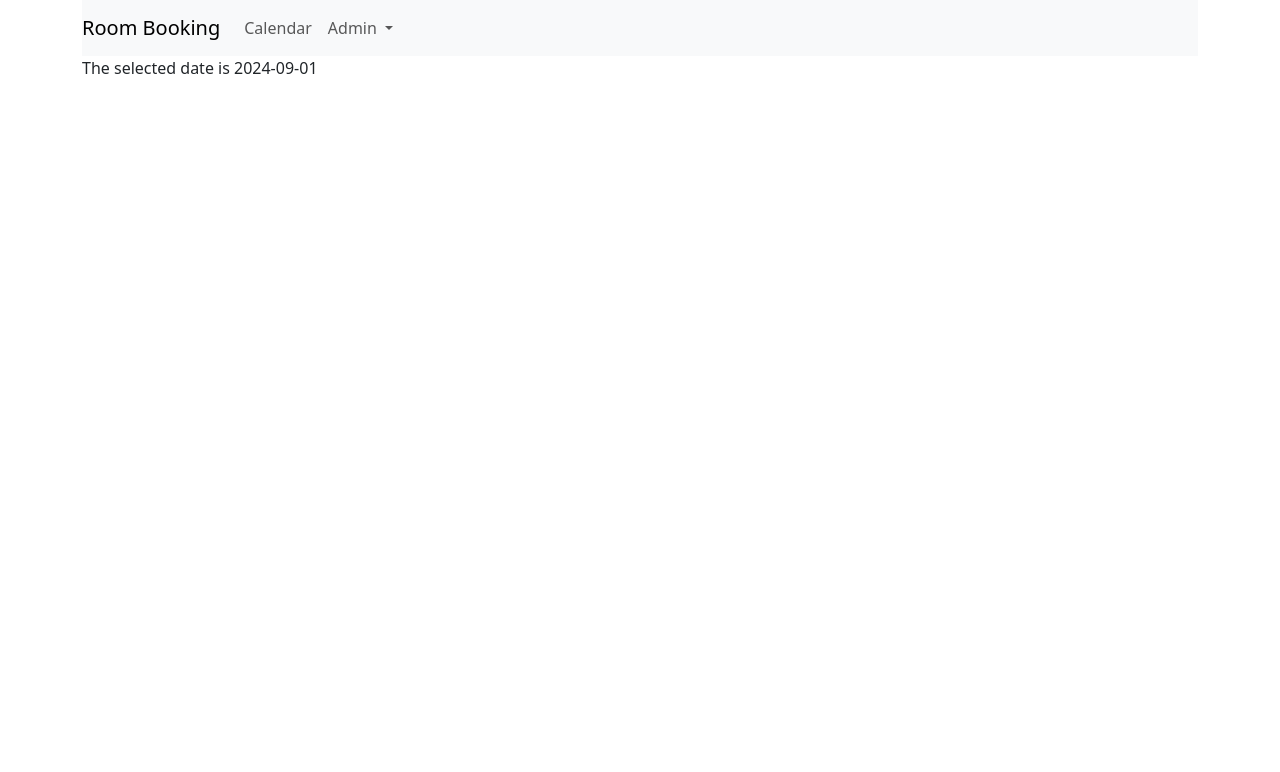
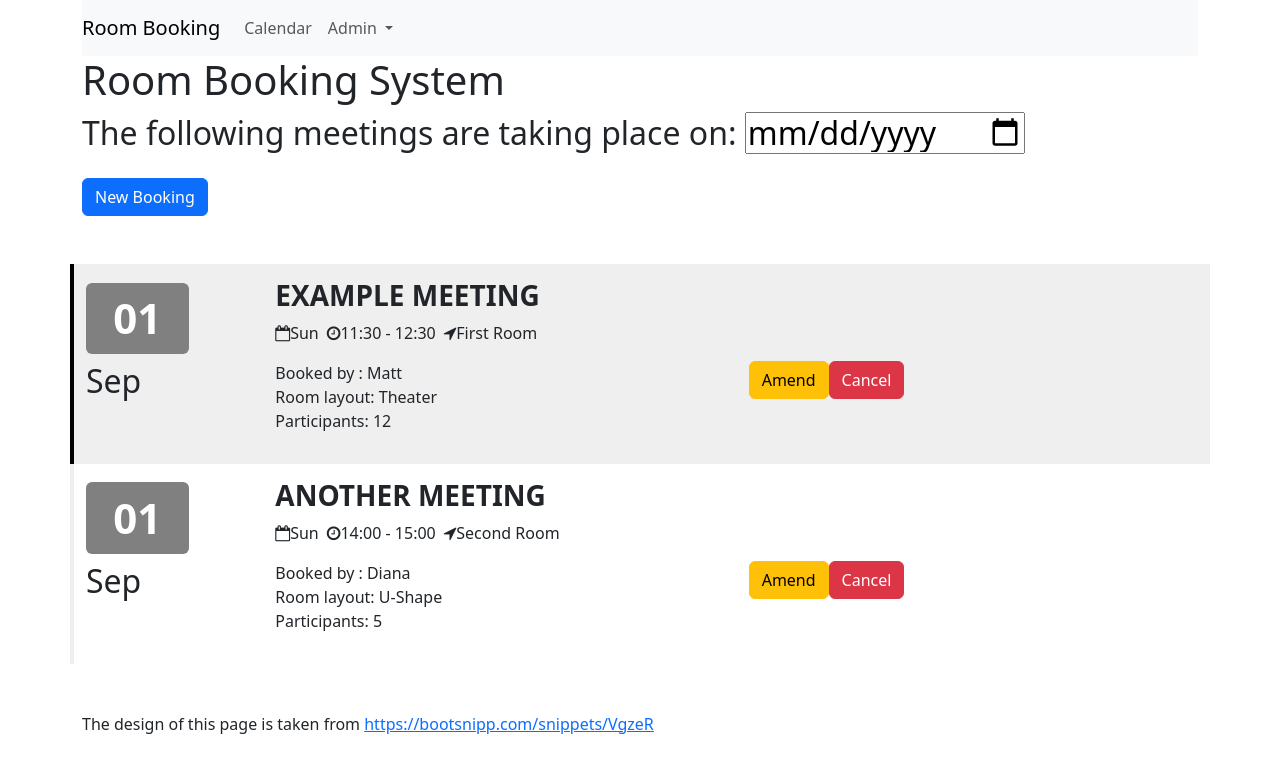
Before and after one commit to Koeco97/RoomBookingClient, an Angular app: page / in a window 1280 px wide. Shown: the top 772 px of the page. Built offline with nearby package versions, Linux system fonts and the light colour scheme.

Commit message:
chapter 9 exercise 4

```diff
--- a/src/app/calendar/calendar.component.css
+++ b/src/app/calendar/calendar.component.css
@@ -0,0 +1,3 @@
+.badge-secondary{
+  background-color: grey;
+}
--- a/src/app/calendar/calendar.component.html
+++ b/src/app/calendar/calendar.component.html
@@ -1 +1,37 @@
-<p>The selected date is {{selectedDate | date:'yyy-MM-dd'}}</p>
+<h1>Room Booking System</h1>
+
+<h2>The following meetings are taking place on: <input type="date"/></h2>
+
+<a class="btn btn-primary mt-3 mb-5">New Booking</a>
+
+<!-- only show this h3 if there are no bookings! -->
+<h3 class="mt-5" *ngIf="bookings.length === 0">There are no meetings currently scheduled for this date.</h3>
+
+<div class="row row-striped" *ngFor="let booking of bookings"> <!-- repeat this div for each booking -->
+  <div class="col-2 text-right">
+    <h1 class="display-4"><span class="badge badge-secondary">{{booking.getDateAsDate() | date: 'dd'}}</span></h1>
+    <h2>{{booking.getDateAsDate() | date: 'MMM'}}</h2>
+  </div>
+  <div class="col-10">
+    <h3 class="text-uppercase"><strong>{{booking.title}}</strong></h3>
+    <ul class="list-inline">
+      <li class="list-inline-item"><i class="fa fa-calendar-o" aria-hidden="true"></i>{{booking.getDateAsDate() | date: 'EEE'}}</li>
+      <li class="list-inline-item"><i class="fa fa-clock-o" aria-hidden="true"></i>{{booking.startTime}} - {{booking.endTime}}</li>
+      <li class="list-inline-item"><i class="fa fa-location-arrow" aria-hidden="true"></i>{{booking.room.name}}</li>
+    </ul>
+    <div class="row">
+      <div class="col-6">
+        <p class="mb-0">Booked by : {{booking.user.name}}</p>
+        <p class="mb-0">Room layout: {{booking.layout}}</p>
+        <p>Participants: {{booking.participants}}</p>
+      </div>
+      <div class="col-6">
+        <a class="btn btn-warning">Amend</a>
+        <a class="btn btn-danger">Cancel</a>
+      </div>
+    </div>
+  </div>
+</div>
+
+
+<p class="mt-5">The design of this page is taken from <a href="https://bootsnipp.com/snippets/VgzeR">https://bootsnipp.com/snippets/VgzeR</a></p>
--- a/src/app/calendar/calendar.component.ts
+++ b/src/app/calendar/calendar.component.ts
@@ -1,17 +1,30 @@
 import {Component, OnInit} from '@angular/core';
-import {DatePipe, formatDate} from "@angular/common";
+import {DatePipe, formatDate, NgForOf, NgIf} from "@angular/common";
+import {Booking} from "../model/Booking";
+import {DataService} from "../data.service";
 
 @Component({
   selector: 'app-calendar',
   standalone: true,
   imports: [
-    DatePipe
+    DatePipe,
+    NgForOf,
+    NgIf
   ],
   templateUrl: './calendar.component.html',
   styleUrl: './calendar.component.css'
 })
-export class CalendarComponent{
+export class CalendarComponent implements OnInit{
 
-  selectedDate = new Date()
+  bookings!: Array<Booking>;
+
+  constructor(private dataService: DataService) {}
+
+  ngOnInit(): void {
+    this.dataService.getBookings().subscribe(
+      next => this.bookings = next
+    )
+  }
+
 
 }
--- a/src/app/data.service.ts
+++ b/src/app/data.service.ts
@@ -1,7 +1,9 @@
-import { Injectable } from '@angular/core';
+import {Injectable} from '@angular/core';
 import {Layout, LayoutCapacity, Room} from './model/Room';
 import {User} from './model/User';
 import {Observable, of} from "rxjs";
+import {Booking} from "./model/Booking";
+import {formatDate} from "@angular/common";
 
 @Injectable({
   providedIn: 'root'
@@ -10,6 +12,7 @@
 
   private rooms: Array<Room>;
   private users: Array<User>;
+  private bookings: Array<Booking>;
 
 
   getRooms(): Observable<Array<Room>> {
@@ -90,6 +93,10 @@
     return of(null);
   }
 
+  getBookings(): Observable<Array<Booking>> {
+    return of(this.bookings)
+  }
+
   constructor() {
     this.rooms = new Array<Room>();
     const room1 = new Room();
@@ -136,5 +143,32 @@
     this.users.push(user1);
     this.users.push(user2);
     this.users.push(user3);
+
+
+    this.bookings = new Array<Booking>();
+    const booking1 = new Booking();
+    booking1.id = 1;
+    booking1.room = room1;
+    booking1.user = user1;
+    booking1.layout = Layout.THEATER;
+    booking1.title = 'Example meeting';
+    booking1.date = formatDate(new Date(), 'yyyy-MM-dd', 'en-GB');
+    booking1.startTime = '11:30';
+    booking1.endTime = '12:30';
+    booking1.participants = 12;
+
+    const booking2 = new Booking();
+    booking2.id = 2;
+    booking2.room = room2;
+    booking2.user = user2;
+    booking2.layout = Layout.USHAPE;
+    booking2.title = 'Another meeting';
+    booking2.date = formatDate(new Date(), 'yyyy-MM-dd', 'en-GB');
+    booking2.startTime = '14:00';
+    booking2.endTime = '15:00';
+    booking2.participants = 5;
+
+    this.bookings.push(booking1);
+    this.bookings.push(booking2);
   }
 }
--- /dev/null
+++ b/src/app/model/Booking.ts
@@ -0,0 +1,18 @@
+import {Layout, Room} from "./Room";
+import {User} from "./User";
+
+export class Booking {
+  id?: number;
+  room!: Room;
+  user!: User;
+  layout!: Layout;
+  title?: string;
+  date!: string;
+  startTime?: string;
+  endTime?: string;
+  participants?: number;
+
+  getDateAsDate() {
+    return new Date(this.date);
+  }
+}
```
